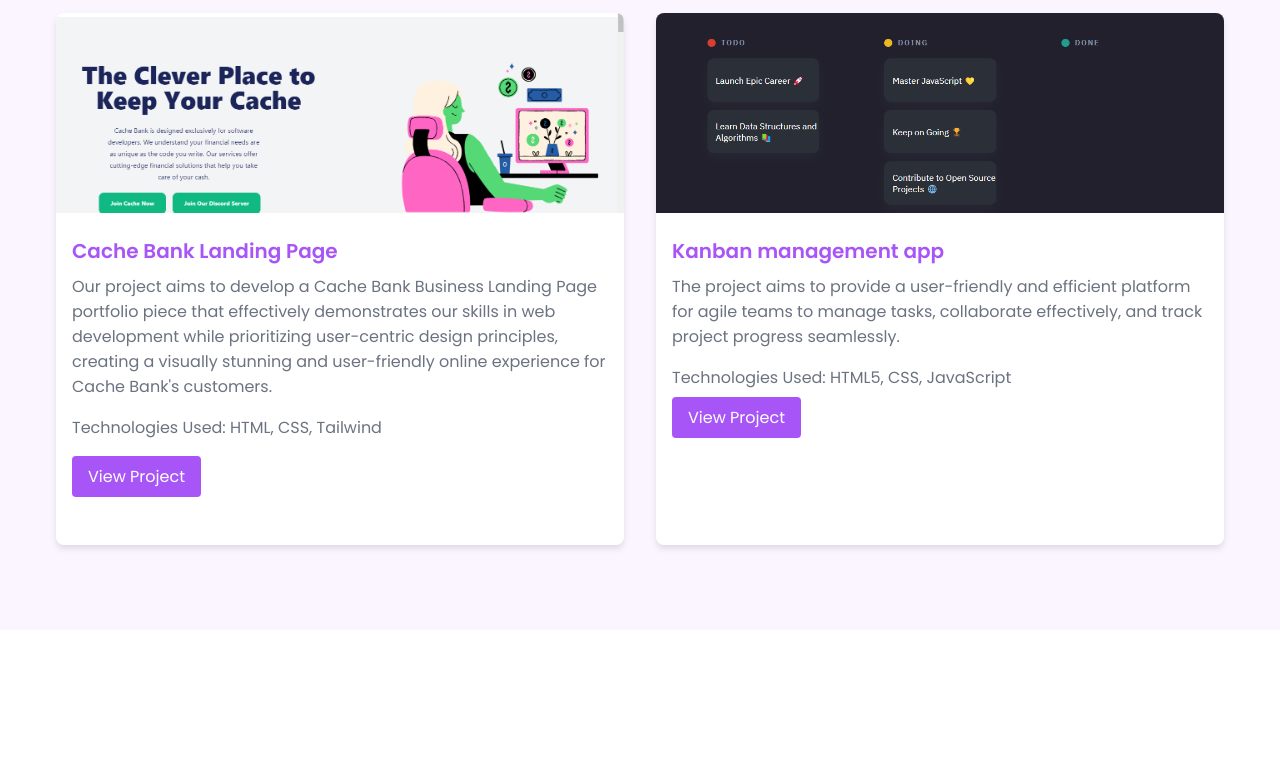
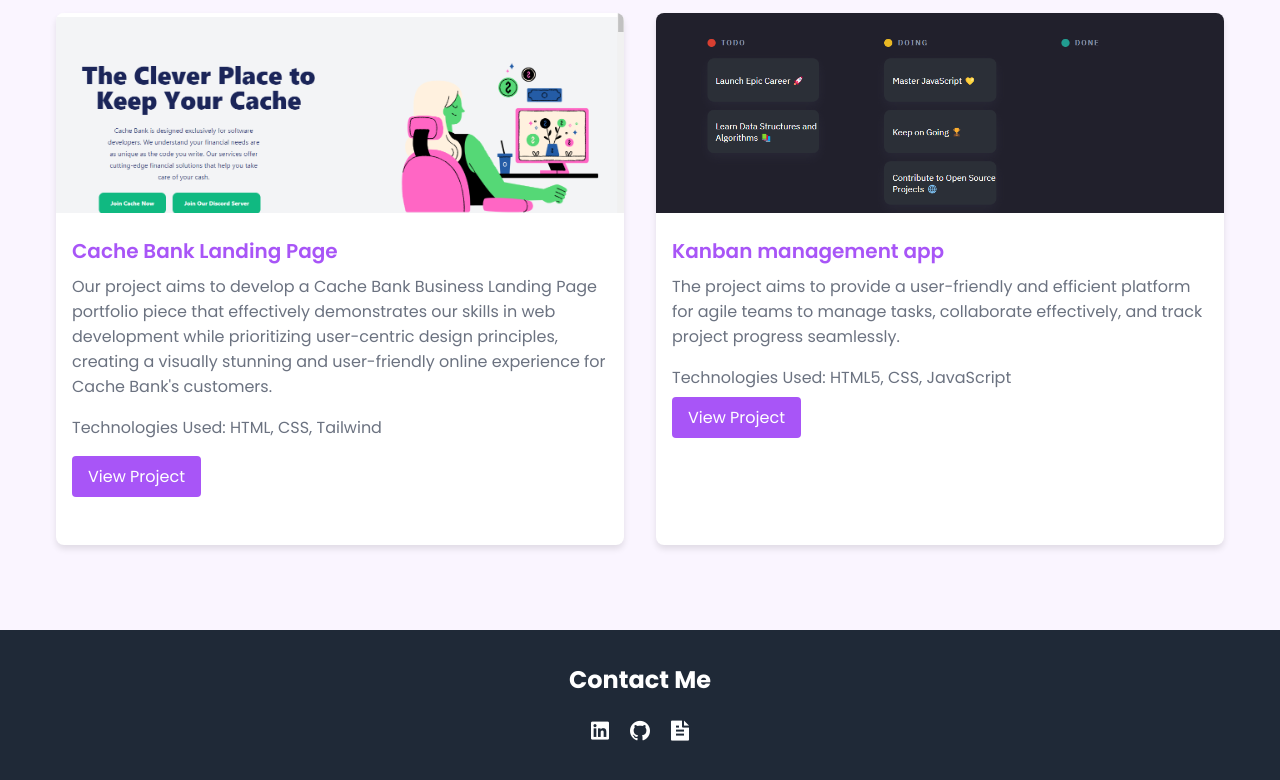
Before and after one commit to Qonda3/QONMAM343_WFC2401_A_Qonda-Mampofu_CDV05-main, a plain HTML site: page index.html in a window 1280 px wide. Shown: the part 1770-2550 px from the top of the page. Before the commit the page ends 2400 px from the top, so only its background shows below. Drawn offline with nearby package versions, Linux system fonts and the light colour scheme.

Commit message:
Created the footer and apply the css styles

```diff
--- a/index.html
+++ b/index.html
@@ -105,7 +105,25 @@
             </div>
           </div>
         </div>
-      </section>
+    </section>
+    <footer>
+        <div class="footer__container">
+          <div class="contact">
+            <h3>Contact Me</h3>
+            <div class="social-links">
+              <a href="https://www.linkedin.com/public-profile/settings?trk=d_flagship3_profile_self_view_public_profile" target="_blank" class="social-link">
+                <i class="ri-linkedin-box-fill"></i>
+              </a>
+              <a href="https://github.com/Qonda3" target="_blank" class="social-link">
+                <i class="ri-github-fill"></i>
+              </a>
+              <a href="https://docs.google.com/document/d/16nQTKkjufRYTNUKaUh5kh7OYtit3LXu9mawQrC92LL0/edit?usp=sharing" target="_blank" class="social-link">
+                <i class="ri-file-text-fill"></i>
+              </a>
+            </div>
+          </div>
+        </div>
+    </footer>
     <script>
         const texts = ["Web Developer", "Creative Coder", "Problem Solver"];
         let count = 0;
--- a/styles.css
+++ b/styles.css
@@ -8,6 +8,7 @@
     --text-light: #6b7280;
     --extra-light: #faf5ff;
     --max-width: 1200px;
+    --hover-color: #0077b6; /* Complementary color for white background */
   }
 
 * {
@@ -399,3 +400,39 @@ ul li a:hover {
   .project-link:hover {
     background-color: var(--primary-color-dark);
   }
+  footer {
+    background-color: var(--text-dark);
+    color: #ffffff;
+    padding: 2rem 0;
+  }
+
+  .footer__container {
+    max-width: var(--max-width);
+    margin: 0 auto;
+    padding: 0 1rem;
+  }
+
+  .contact {
+    text-align: center;
+  }
+
+  .contact h3 {
+    font-size: 1.5rem;
+    margin-bottom: 1rem;
+  }
+
+  .social-links {
+    display: flex;
+    justify-content: center;
+    gap: 1rem;
+  }
+
+  .social-link {
+    color: #ffffff;
+    font-size: 1.5rem;
+    transition: color 0.3s ease;
+  }
+
+  .social-link:hover {
+    color: var(--primary-color);
+  }
```
Lines whose indentation alone changed are shown as unchanged.
